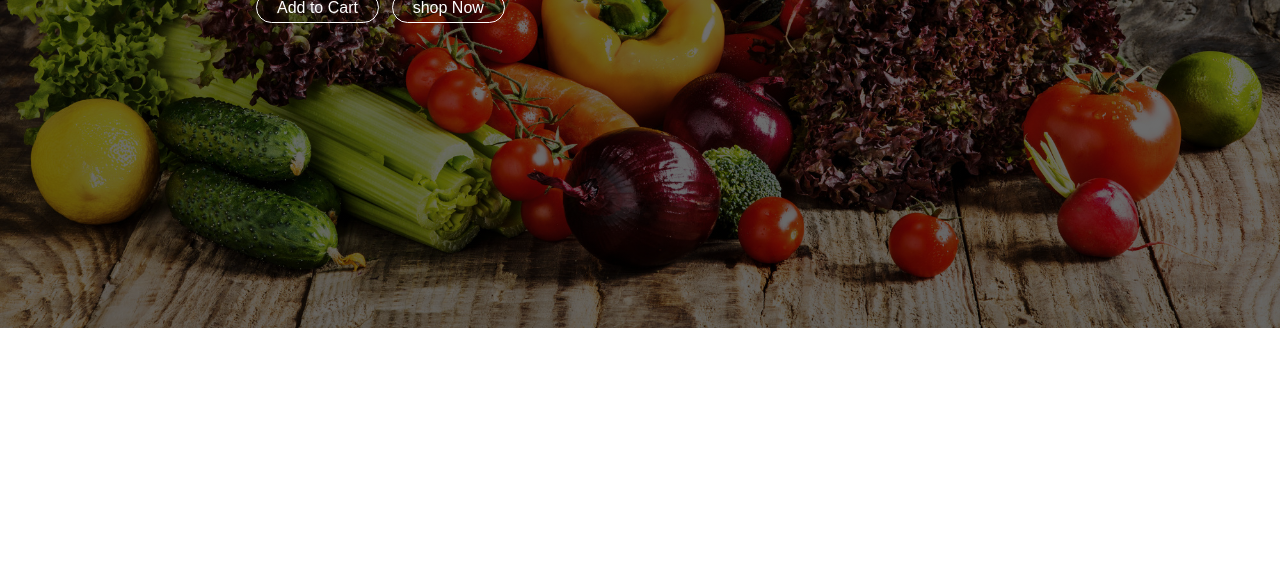
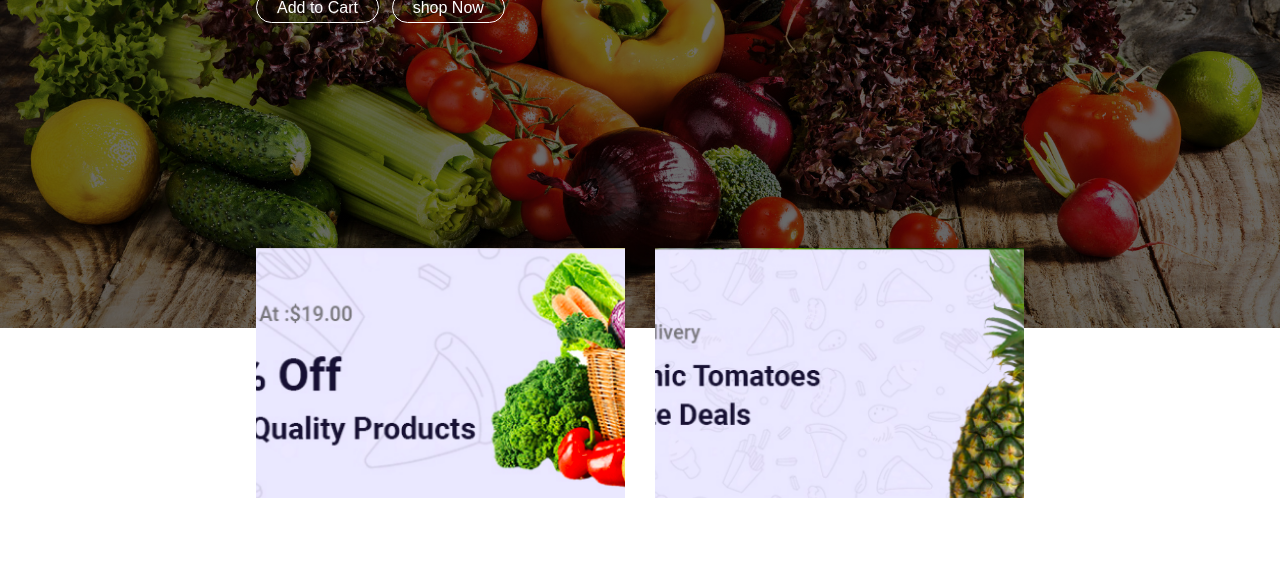
Before and after one commit to nayemishan686/Pulo, a PHP site: page / in a window 1280 px wide. Shown: the part 773-1341 px from the top of the page. Before the commit the page ends 1101 px from the top, so only its background shows below. Run offline with PHP 8.4, Linux system fonts and the light colour scheme; some libraries are stand-ins or nearby versions; some web fonts are replaced.

Commit message:
Background-overlay-section added

```diff
--- a/index.html
+++ b/index.html
@@ -125,6 +125,17 @@
             </div>
         </section>
 
+        <!--BACKGROUND-OVERLAY-SECTION -->
+
+        <section id="background-overlay-section">
+            <div class="row">
+                <div class="grid-overlay-container">
+                    <div class="grid-overlay-item"></div>
+                    <div class="grid-overlay-item"></div>
+                </div>
+            </div>
+        </section>
+
 
 
 
--- a/resources/css/style.css
+++ b/resources/css/style.css
@@ -276,3 +276,29 @@ section.header-nav-section{
      border: 1px solid #81AC27;
 
  }
+
+  /*=====================================
+        BACKGROUND-OVERLAY-SECTION
+ =======================================*/
+ #background-overlay-section{
+     background-color: #fff;
+     min-height: 30vh;
+ }
+ .grid-overlay-container{
+    display: grid;
+    grid-template-columns: 1fr 1fr;
+    grid-column-gap: 30px;
+ }
+ .grid-overlay-item{
+     height: 250px;
+     width: 100%;
+     background-color: #000;
+     margin-top: -80px;
+     z-index: 1;
+ }
+ .grid-overlay-item:first-child{
+     background: url(img/product-overlay-1.png) no-repeat center / cover;
+ }
+ .grid-overlay-item:last-child{
+    background: url(img/product-overlay-2.png) no-repeat center / cover;
+}
```
